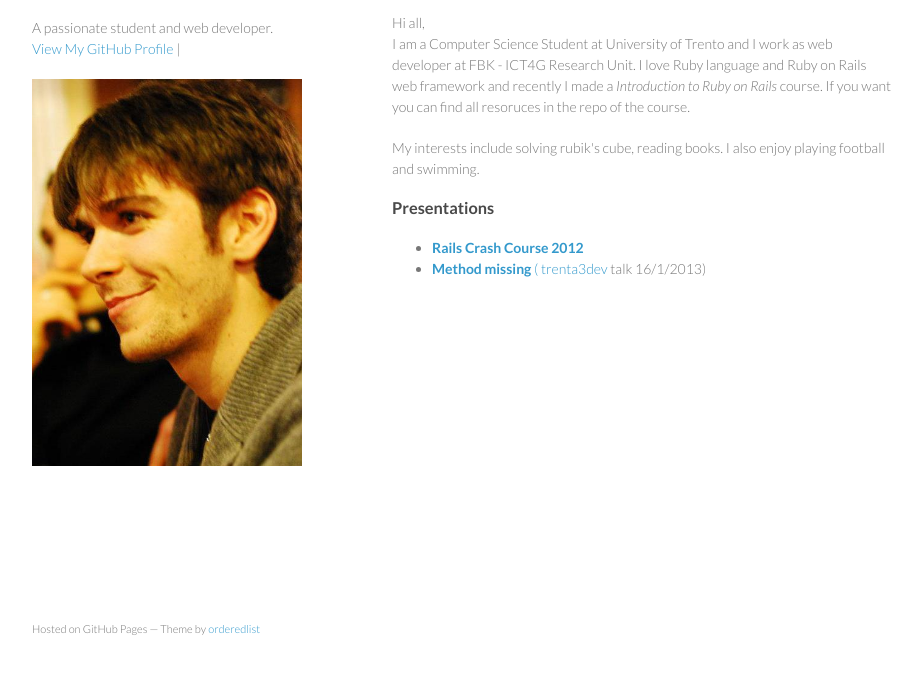
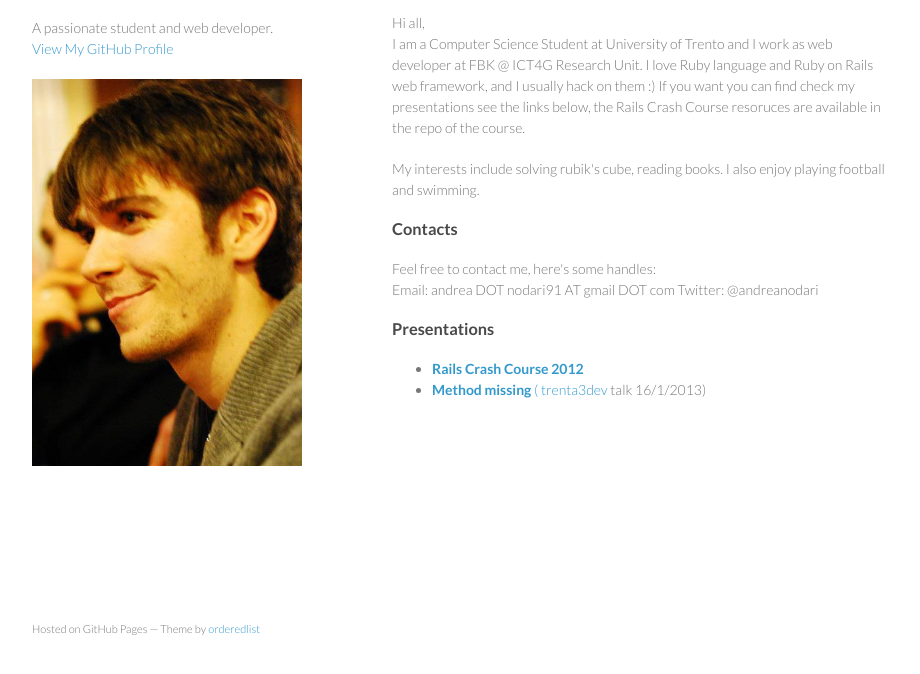
Before and after one commit to nostalgiaz/nodo.github.com, a plain HTML site: page index.html in a window 1280 px wide. Shown: the part 92-766 px from the top of the page, without its empty margins (178-1098 px from the left). Drawn offline with Linux system fonts and the light colour scheme.

Commit message:
changes!

```diff
--- a/index.html
+++ b/index.html
@@ -17,7 +17,7 @@
       <header>
         <h1>Andrea's Homepage</h1>
         <p>A passionate student and web developer.
-          <a href="https://github.com/Nodo">View My GitHub Profile</a> |
+          <a href="https://github.com/Nodo">View My GitHub Profile</a>
           <!-- <a href="documents/cv.pdf">Curriculum Vitae</a> -->
         </p>
         <img src="images/avatar.jpg"/>
@@ -27,17 +27,29 @@
         <h3>About me</h3>
         <p>
           Hi all, <br/>
-          I am a Computer Science Student at University of Trento and
-          I work as web developer at FBK - ICT4G Research Unit.  I
-          love Ruby language and Ruby on Rails web framework and
-          recently I made a <i>Introduction to Ruby on Rails</i> course. If
-          you want you can find all resoruces in the repo of the
-          course.
+          I am a Computer Science Student at University
+          of Trento and I work as web developer at FBK @ ICT4G
+          Research Unit.
+
+          I love Ruby language and Ruby on Rails web framework, and I
+          usually hack on them :)
+
+          If you want you can find check my presentations see the
+          links below, the Rails Crash Course resoruces are available
+          in the repo of the course.
         </p>
 
         <p>
           My interests include solving rubik's cube, reading
           books. I also enjoy playing football and swimming.
+        </p>
+
+        <h3>Contacts</h3>
+        <p>
+          Feel free to contact me, here's some handles:
+          <br/>
+          Email:   andrea DOT nodari91 AT gmail DOT com
+          Twitter: @andreanodari
         </p>
 
         <h3>Presentations</h3>
```
